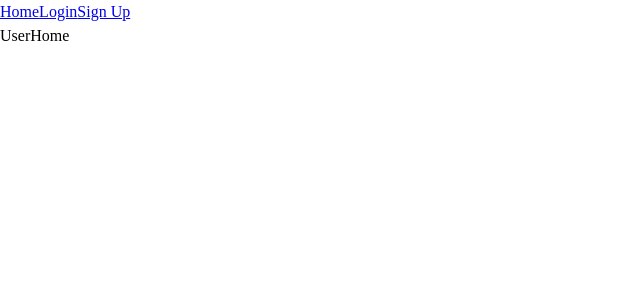
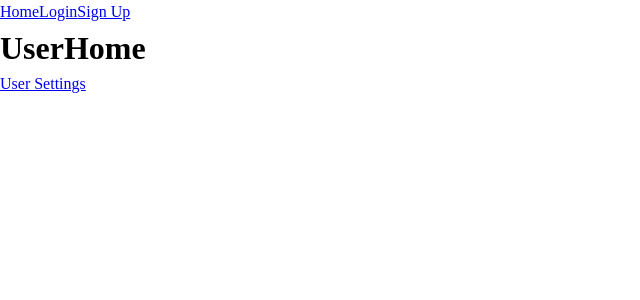
Before and after one commit to TravisAlstrand/trappenstein_movie_crypt, a React (Vite) app: page /user-home in a window 1280 px wide. Shown: the top 300 px of the page, without its empty margins (0-640 px from the left). Built offline with nearby package versions, Linux system fonts and the light colour scheme; no server answers.

Commit message:
created user settings route and linked from user home

```diff
--- a/src/App.jsx
+++ b/src/App.jsx
@@ -1,4 +1,4 @@
-import { useContext, useEffect } from "react";
+import { useContext } from "react";
 import { Routes, Route, Navigate } from "react-router-dom";
 import { UserContext } from "./context/UserContext";
 
@@ -11,15 +11,13 @@
 import SignUp from "./pages/SignUp";
 
 import UserHome from "./pages/UserHome";
+import UserSettingsPage from "./pages/UserSettingsPage";
 
 import NotFound from "./pages/NotFound";
 
 function App() {
   const { user } = useContext(UserContext);
 
-  useEffect(() => {
-    console.log(user);
-  });
   return (
     <>
       <Navbar />
@@ -37,7 +35,9 @@
 
         {/* Authenticated Routes */}
         <Route path="/user-home" element={<UserHome />} />
+        <Route path="/user-settings" element={<UserSettingsPage />} />
 
+        {/* Catch-all for Not Found */}
         <Route path="*" element={<NotFound />} />
       </Routes>
     </>
--- a/src/pages/UserHome.jsx
+++ b/src/pages/UserHome.jsx
@@ -1,5 +1,12 @@
+import { Link } from "react-router-dom";
+
 const UserHome = () => {
-  return <div>UserHome</div>;
+  return (
+    <>
+      <h1>UserHome</h1>
+      <Link to="/user-settings">User Settings</Link>
+    </>
+  );
 };
 
 export default UserHome;
```
